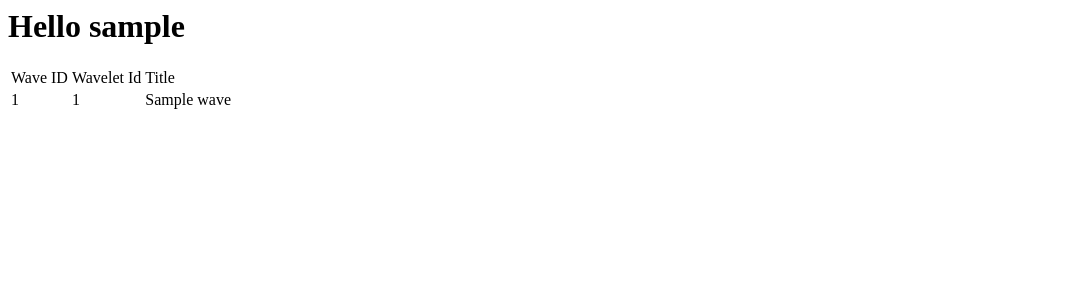
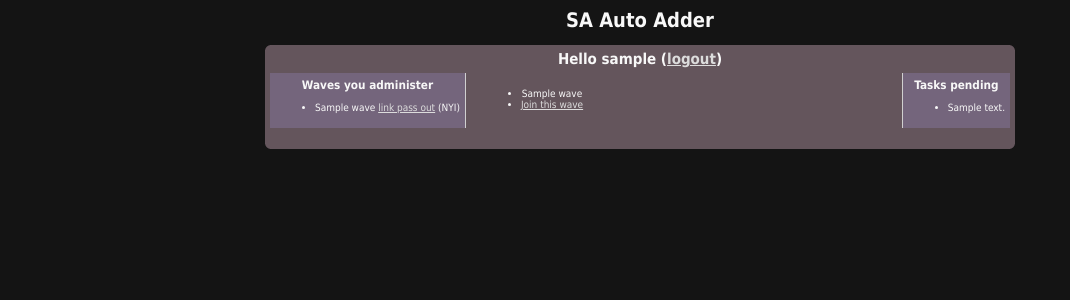
Before and after one commit to zeebo/sa-auto-adder, a Python web app: template webinterface/templates/panel.html in a window 1280 px wide. Shown: the top 300 px of the page, without its empty margins (0-1070 px from the left). Run offline with Jinja, Linux system fonts and the light colour scheme; the template is opened without the code that fills it: most values are stand-ins (such as "Sample title", 1, 10 or a date in 2020).

Commit message:
lots of bug fixing and added panel template

```diff
--- a/model/models.py
+++ b/model/models.py
@@ -21,4 +21,5 @@ class WaveletInfo(db.Model):
 
 class TaskQueue(db.Expando):
   time_added = db.DateTimeProperty(auto_now_add=True)
+  user = db.ReferenceProperty(User,required=True)
   op_type = db.StringProperty(required=True)
--- a/webinterface/templates/main.html
+++ b/webinterface/templates/main.html
@@ -10,9 +10,6 @@
   <b class="spiffy4"></b>
   <b class="spiffy5"></b></b>
   <div class="spiffyfg">
-	{% if cookie %}
-		<span class="error">Cookie!</span>
-	{% endif %}
     <form action="/" method="post" accept-charset="utf-8">
 		<label for="username">user</label> <input class="right" type="text" name="username" value="" id="username"></br>
 		<label for="password">pass</label> <input class="right"type="password" name="password" value="" id="password"></br>
--- a/webinterface/templates/panel.html
+++ b/webinterface/templates/panel.html
@@ -1,15 +1,58 @@
-<h1>Hello {{username}}</h1>
-<table>
-	<tr>
-		<td>Wave ID</td>
-		<td>Wavelet Id</td>
-		<td>Title</td>
-	</tr>
-{% for wave in waves %}
-	<tr>
-		<td>{{wave.wave_id}}</td>
-		<td>{{wave.wavelet_id}}</td>
-		<td>{{wave.title}}</td>
-	</tr>
-{% endfor %}
-</table>
+<head>
+	<link rel="stylesheet" href="/assets/main.css" type="text/css" media="screen" title="no title" charset="utf-8">
+</head>
+<h1>SA Auto Adder</h1>
+<div class="main_div">
+  <b class="spiffy">
+  <b class="spiffy1"><b></b></b>
+  <b class="spiffy2"><b></b></b>
+  <b class="spiffy3"></b>
+  <b class="spiffy4"></b>
+  <b class="spiffy5"></b></b>
+  <div class="spiffyfg">
+      <h2>Hello {{username}} (<a href="/logout">logout</a>)</h2>
+      <div class="admin_wave_list">
+          <h3>Waves you administer</h3>
+          <ul>
+              {% if admin_waves %}
+              {% for wave in admin_waves %}
+              <li>
+                  <span class="wave_title">{{wave.title}}</span>
+                  <span class="wave_link"><a href="{{wave.link}}">link pass out</a></span>
+                  <span class="new_posts">(NYI)</span>
+              </li>
+              {% endfor %}
+              {% else %}
+              <li><span class="wave_empty">None</span></li>
+              {% endif %}
+          </ul>
+      </div>
+      <div class="wave_list">
+          <ul>
+          {% for wave in waves %}
+            <li><span class="wave_title">{{wave.title}}</span></li>
+            <li><span class="wave_link"><a href="{{wave.link}}">Join this wave</a></span></li>
+          {% endfor %}
+          </ul>
+      </div>
+      <div class="task_queue">
+          <h3>Tasks pending</h3>
+          <ul>
+              {% if tasks %}
+              {% for task in tasks %}
+              <li><span class="task">{{task.text}}</span></li>
+              {% endfor %}
+              {% else %}
+              <li><span class="task">None</span></li>
+              {% endif %}
+          </ul>
+      </div>
+      <div class="footer">&nbsp;</div>
+  </div>
+  <b class="spiffy">
+  <b class="spiffy5"></b>
+  <b class="spiffy4"></b>
+  <b class="spiffy3"></b>
+  <b class="spiffy2"><b></b></b>
+  <b class="spiffy1"><b></b></b></b>
+</div>
--- a/webinterface/web_assets/main.css
+++ b/webinterface/web_assets/main.css
@@ -1,3 +1,30 @@
+.admin_wave_list {
+  background-color: #74657C;
+  float: left;
+  border-right: 1px solid #D0D0D0;
+  margin: .5em;
+  padding: .5em;
+}
+
+.wave_list {
+  float: left;
+  margin: .5em;
+  padding: .5em;
+}
+
+
+.task_queue {
+  background-color: #74657C;
+  float: right;
+  border-left: 1px solid #D0D0D0;
+  margin: .5em;
+  padding: .5em;
+}
+
+.footer {
+  clear:both;
+}
+
 body {
 	background-color: rgb(20,20,20);
 	text-align: center;
```
Also changed, not shown: webinterface/utils.py (+67 -34 lines), webinterface/views.py (+13 -6 lines).
